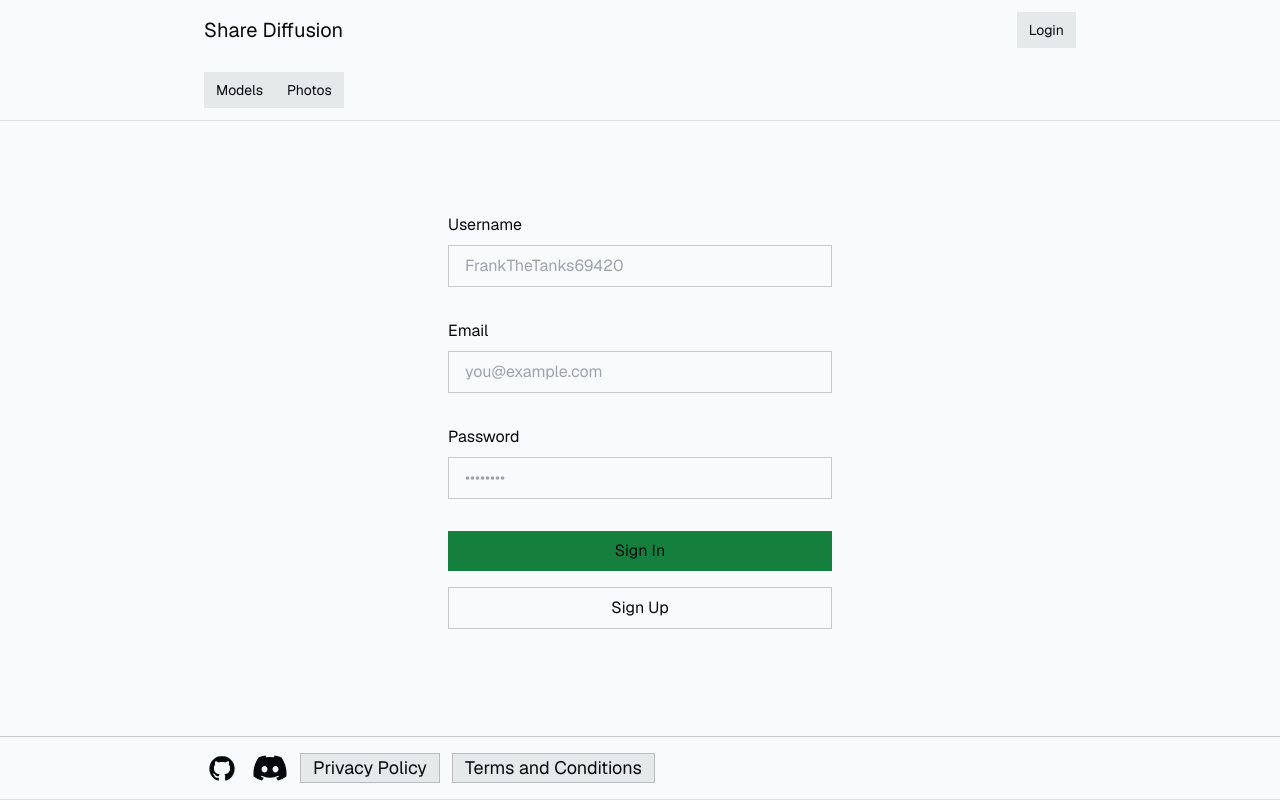
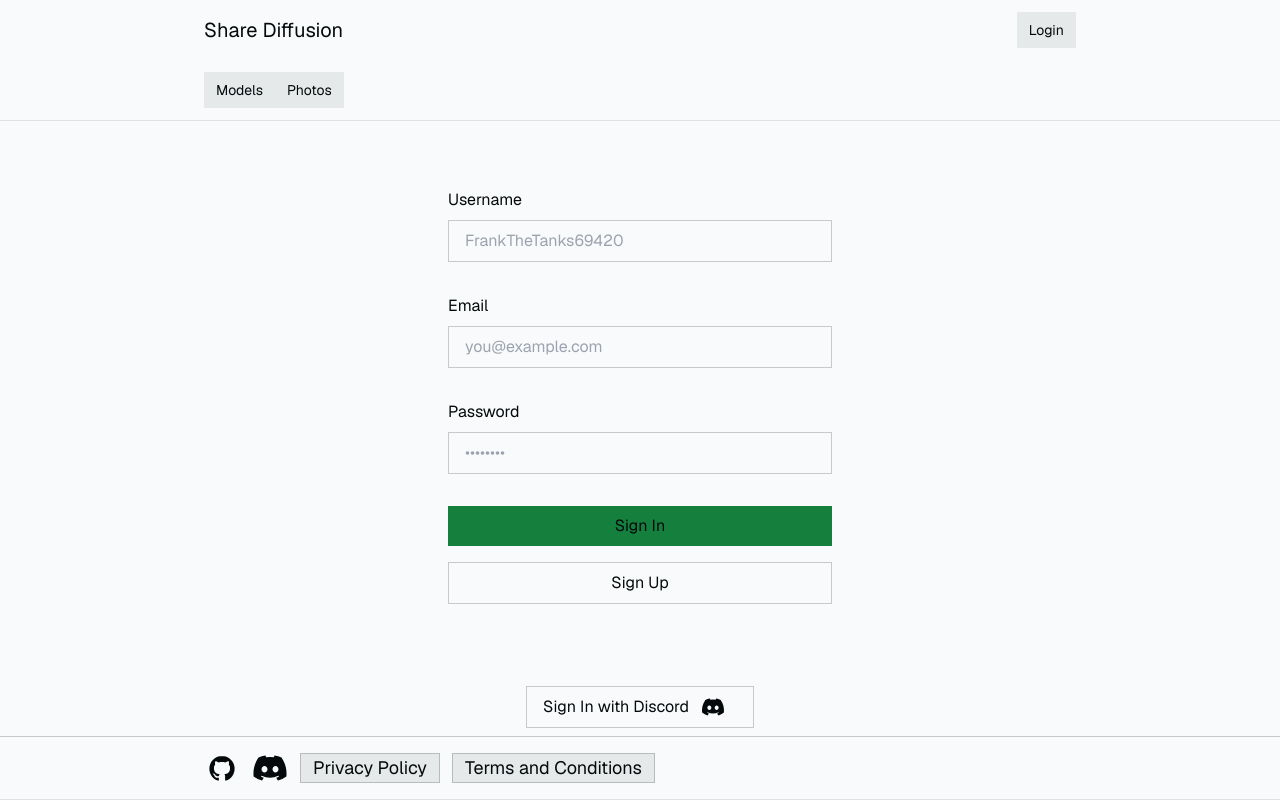
Before and after one commit to killacan/sharediffusion, a Next.js app: page /login in a window 1280 px wide. Built offline with nearby package versions, Linux system fonts and the light colour scheme; no server answers.

Commit message:
fix bug with discord login

```diff
--- a/app/_components/oauthbutton.tsx
+++ b/app/_components/oauthbutton.tsx
@@ -1,10 +1,25 @@
 'use client'
+
 import { FaDiscord } from "react-icons/fa";
+import { createClient } from '@/utils/supabase/client'
 
-export default function OAuthWithDiscord({ signInWithDiscord }: { signInWithDiscord: any }) {
+export default function OAuthWithDiscord() {
+
+  const supabase = createClient()
+
+  const handleDiscord = async () => {
+    const { error } = await supabase.auth.signInWithOAuth({
+      provider: 'discord'
+    })
+
+    if (error) {
+      console.log(error)
+    }
+  }
+
     return (
         <button
-        onClick={signInWithDiscord}
+        onClick={handleDiscord}
           className="flex items-center justify-center border border-foreground/20 rounded-md px-4 py-2 text-foreground mb-2"
         >
           Sign In with Discord <FaDiscord className='text-2xl mx-3' />
--- a/app/login/page.tsx
+++ b/app/login/page.tsx
@@ -1,17 +1,17 @@
-// import Link from 'next/link'
 import { headers, cookies } from 'next/headers'
 import { createClient } from '@/utils/supabase/server'
 import { redirect } from 'next/navigation'
-import { FaDiscord } from 'react-icons/fa'
 import OAuthWithDiscord from '../_components/oauthbutton'
 
-export default function Login({
+export default async function Login({
   searchParams,
 }: {
   searchParams: { message: string }
 }) {
+
+
   const signIn = async (formData: FormData) => {
-    'use server'
+    'use server';
 
     const email = formData.get('email') as string
     const password = formData.get('password') as string
@@ -32,14 +32,15 @@ export default function Login({
   }
 
   const signUp = async (formData: FormData) => {
-    'use server'
+    'use server';
+
+    const cookieStore = cookies()
+    const supabase = createClient(cookieStore)
 
     const origin = headers().get('origin')
     const email = formData.get('email') as string
     const password = formData.get('password') as string
     const username = formData.get('username') as string
-    const cookieStore = cookies()
-    const supabase = createClient(cookieStore)
     const { data: user } = await supabase.from('users').select('*').eq('username', username).single()
 
     const { error } = await supabase.auth.signUp({
@@ -64,23 +65,6 @@ export default function Login({
 
     return redirect('/login?message=Check email to continue sign in process')
   }
-
-  const signInWithDiscord = async () => {
-    'use server';
-
-    const cookieStore = cookies();
-    const supabase = createClient(cookieStore);
-    const { data, error } = await supabase.auth.signInWithOAuth({
-      provider: 'discord',
-    });
-
-    if (error) {
-      // Use a simple object for redirection
-    }
-
-    // Use a simple object for redirection
-  };
-
 
 
   return (
@@ -155,7 +139,7 @@ export default function Login({
         )}
       </form>
         <div className="flex justify-center">
-          {/* <OAuthWithDiscord signInWithDiscord={signInWithDiscord} /> */}
+          <OAuthWithDiscord />
         </div>
     </div>
   )
```
